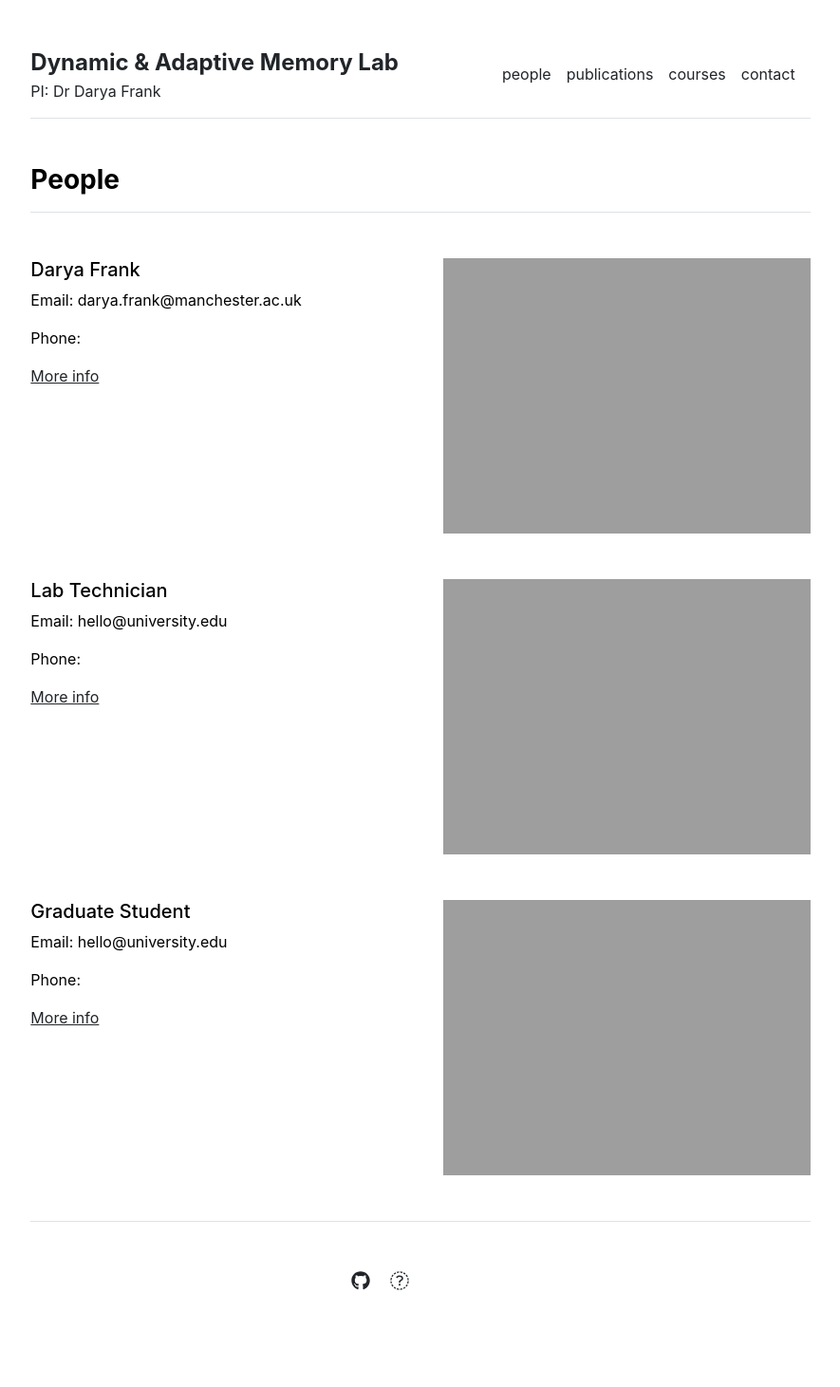
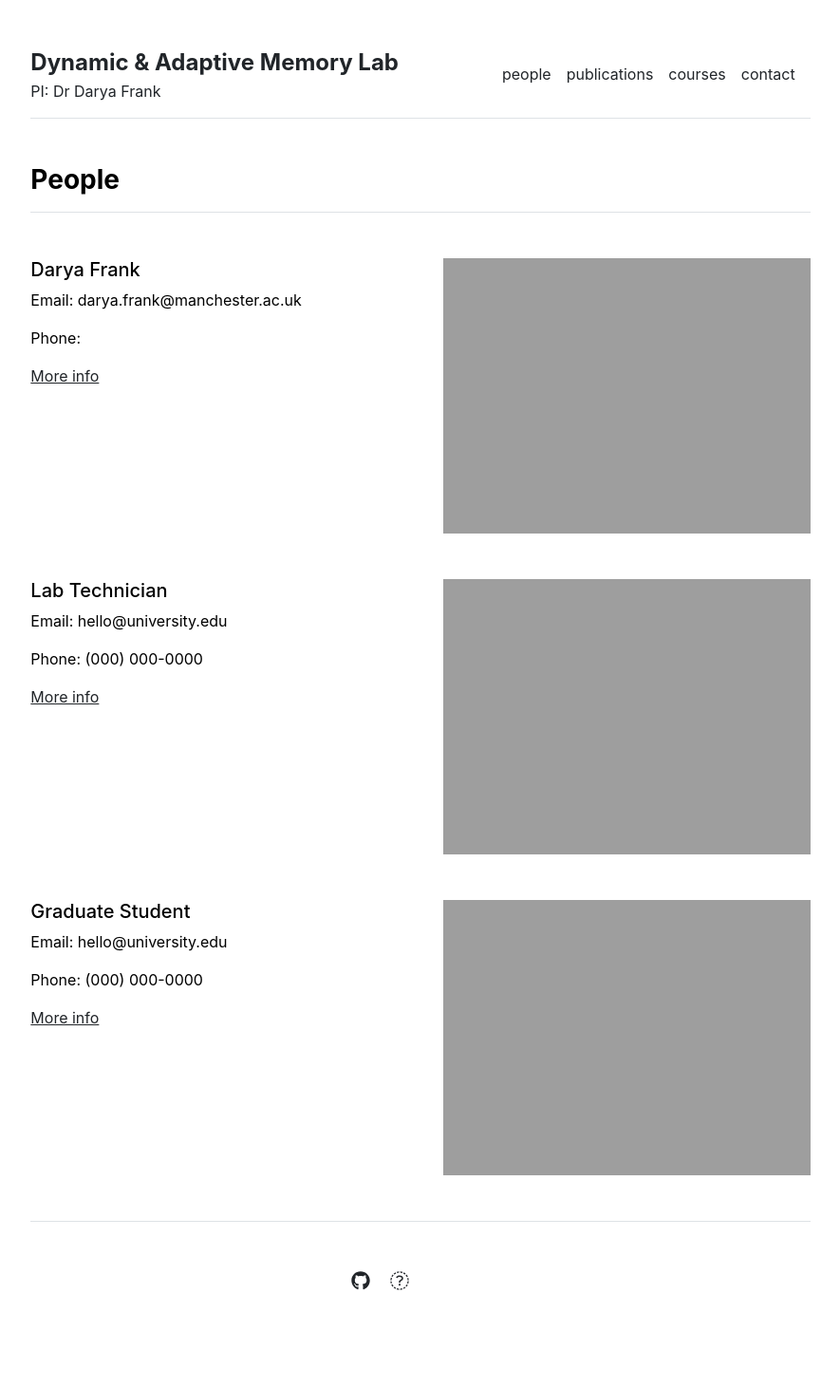
Before and after one commit to frank-dam-lab/frank-dam-lab.github.io, a Jekyll site: the page built from people.md, in a window 1280 px wide. Shown: the whole page at 95% size, without its empty margins (197-1082 px from the left). Built offline with Jekyll 4.4.1, drawn with Linux system fonts in a browser that asks for light colours.

Commit message:
Revert "settings.yml"
This reverts commit 3d72218df9fd962047a6c56629f16d49d18d70cb.

```diff
--- a/_data/settings.yml
+++ b/_data/settings.yml
@@ -5,9 +5,9 @@ menu:
 - {name: 'contact', url: '/contact'}
 
 people:
-- {name: 'Darya Frank', title: 'PI', department: 'Andrew Mayes Centre for Cognitive Neuroscience', institution: 'The University of Manchester', email: 'darya.frank@manchester.ac.uk', image: 'assets/img/primary-investigator.jpg', url: 'primary-investigator'}
-- {name: 'Lab Technician', title: 'Researcher', department: 'Physics & Astronomy', institution: 'Some University', email: 'hello@university.edu', office: 'Science Building 505', image: 'assets/img/lab-technician.jpg', url: 'lab-technician'}
-- {name: 'Graduate Student', title: 'Researcher', department: 'Physics & Astronomy', institution: 'Some University', email: 'hello@university.edu', office: 'Science Building 505', image: 'assets/img/graduate-student.jpg', url: 'graduate-student'}
+- {name: 'Darya Frank', title: 'Royal Society URF', department: 'Andrew Mayes Centre for Cognitive Neuroscience', institution: 'The University of Manchester', email: 'darya.frank@manchester.ac.uk', image: 'assets/img/primary-investigator.jpg', url: 'primary-investigator'}
+- {name: 'Lab Technician', title: 'Researcher', department: 'Physics & Astronomy', institution: 'Some University', institution_address: '1 Main Street, Canada', phone: '(000) 000-0000', email: 'hello@university.edu', office: 'Science Building 505', image: 'assets/img/lab-technician.jpg', url: 'lab-technician'}
+- {name: 'Graduate Student', title: 'Researcher', department: 'Physics & Astronomy', institution: 'Some University', institution_address: '1 Main Street, Canada', phone: '(000) 000-0000', email: 'hello@university.edu', office: 'Science Building 505', image: 'assets/img/graduate-student.jpg', url: 'graduate-student'}
 
 courses:
 - {name: 'Vector Calculus', url: 'vector-calculus'}
```
